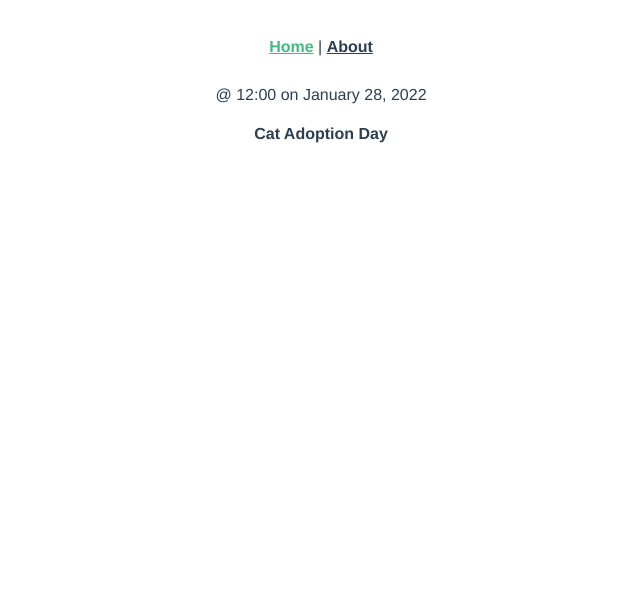
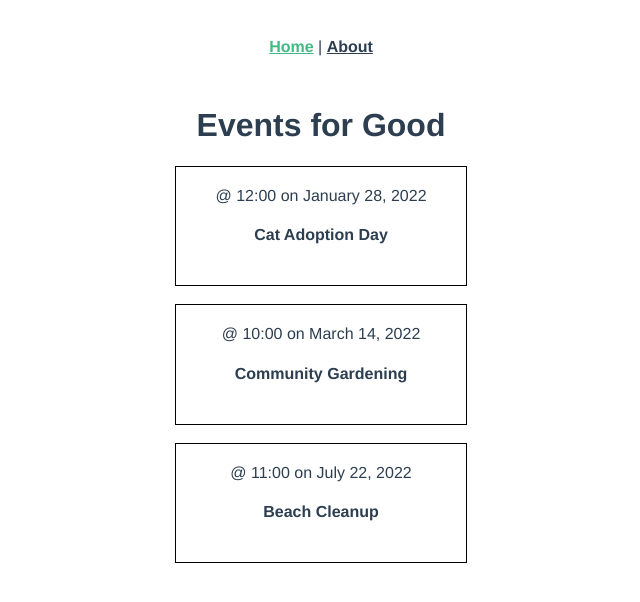
Before and after one commit to mathewgrabau/real-vue-sample, a Vue app: page / in a window 1280 px wide. Shown: the top 602 px of the page, without its empty margins (319-959 px from the left). Built offline with nearby package versions, Linux system fonts and the light colour scheme.

Commit message:
Implemented the event card listing and rendering the list of them.

```diff
--- a/src/components/EventCard.vue
+++ b/src/components/EventCard.vue
@@ -8,24 +8,26 @@
 <script>
 export default {
   name: "EventCard",
-  data() {
-    return {
-      event: {
-        id: 5928101,
-        category: "animal welfare",
-        title: "Cat Adoption Day",
-        description: "Find your new feline friend at this event.",
-        location: "Meow Town",
-        date: "January 28, 2022",
-        time: "12:00",
-        petsAllowed: true,
-        organizer: "Kat Laydee",
-      },
-    };
-  },
+  props: {
+    event: Object
+  }
 };
 </script>
 
 <!-- Add "scoped" attribute to limit CSS to this component only -->
 <style scoped>
+
+.event-card {
+  padding: 20px;
+  width: 250px;
+  cursor: pointer;
+  border: 1px solid black;
+  margin-bottom: 18px;
+}
+
+.event-card:hover {
+  transform: scale(1.01);
+  box-shadow: 0 3px 12px 0 rgba(0, 0, 0, 0.2);
+}
+
 </style>
--- a/src/views/Home.vue
+++ b/src/views/Home.vue
@@ -1,6 +1,7 @@
 <template>
-  <div class="home">
-    <EventCard />
+  <div class="events">
+    <h1>Events for Good</h1>
+    <EventCard v-for="event in events" :key="event.id" :event="event" />
   </div>
 </template>
 
@@ -13,5 +14,52 @@
   components: {
     EventCard,
   },
+  data() {
+    return {
+      events: [
+        {
+          id: 5928101,
+          category: "animal welfare",
+          title: "Cat Adoption Day",
+          description: "Find your new feline friend at this event.",
+          location: "Meow Town",
+          date: "January 28, 2022",
+          time: "12:00",
+          petsAllowed: true,
+          organizer: "Kat Laydee",
+        },
+        {
+          id: 4582797,
+          category: "food",
+          title: "Community Gardening",
+          description: "Join us as we tend to the community edible plants.",
+          location: "Flora City",
+          date: "March 14, 2022",
+          time: "10:00",
+          petsAllowed: true,
+          organizer: "Fern Pollin",
+        },
+        {
+          id: 8419988,
+          category: "sustainability",
+          title: "Beach Cleanup",
+          description: "Help pick up trash along the shore.",
+          location: "Playa Del Carmen",
+          date: "July 22, 2022",
+          time: "11:00",
+          petsAllowed: false,
+          organizer: "Carey Wales",
+        },
+      ],
+    };
+  },
 };
 </script>
+
+<style scoped>
+.events {
+  display: flex;
+  flex-direction: column;
+  align-items: center;
+}
+</style>
```
